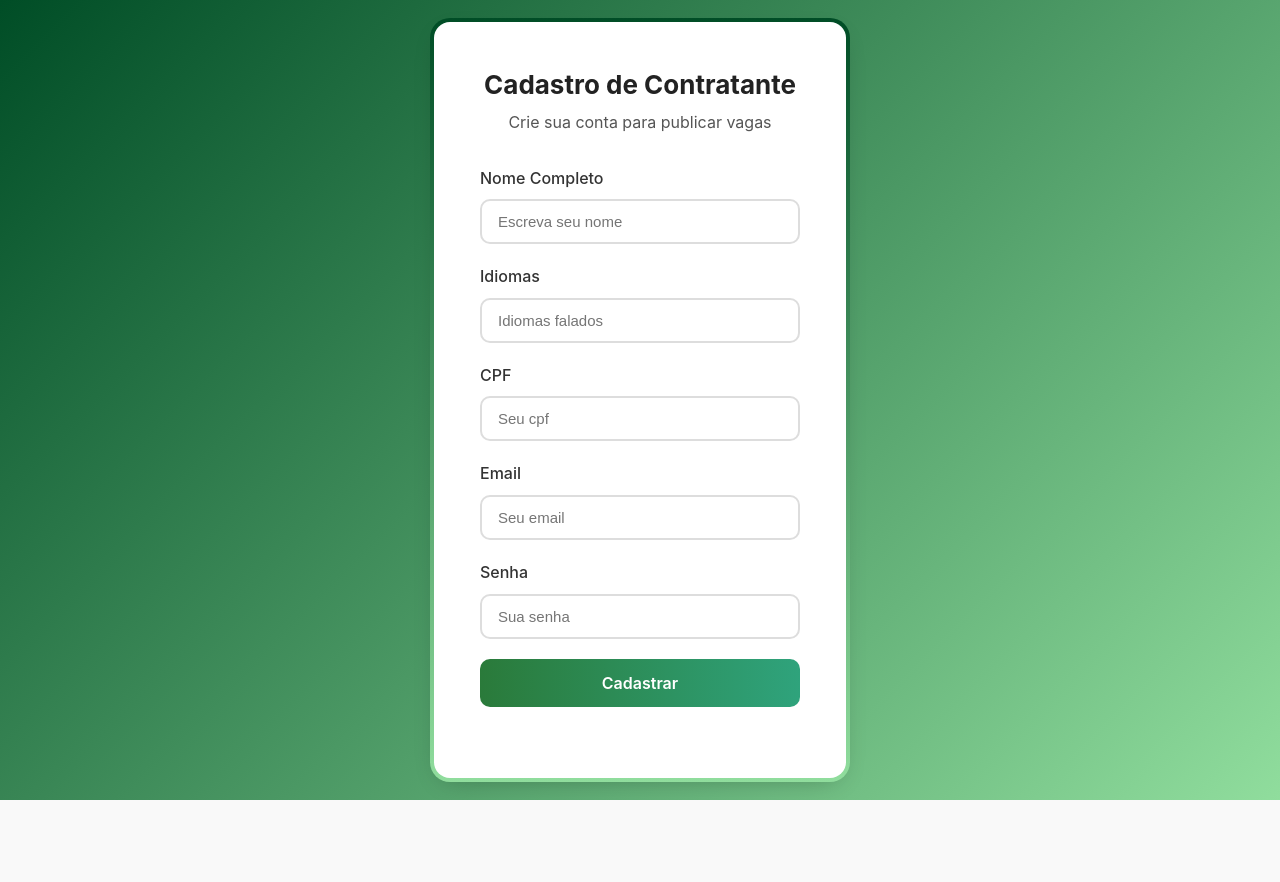
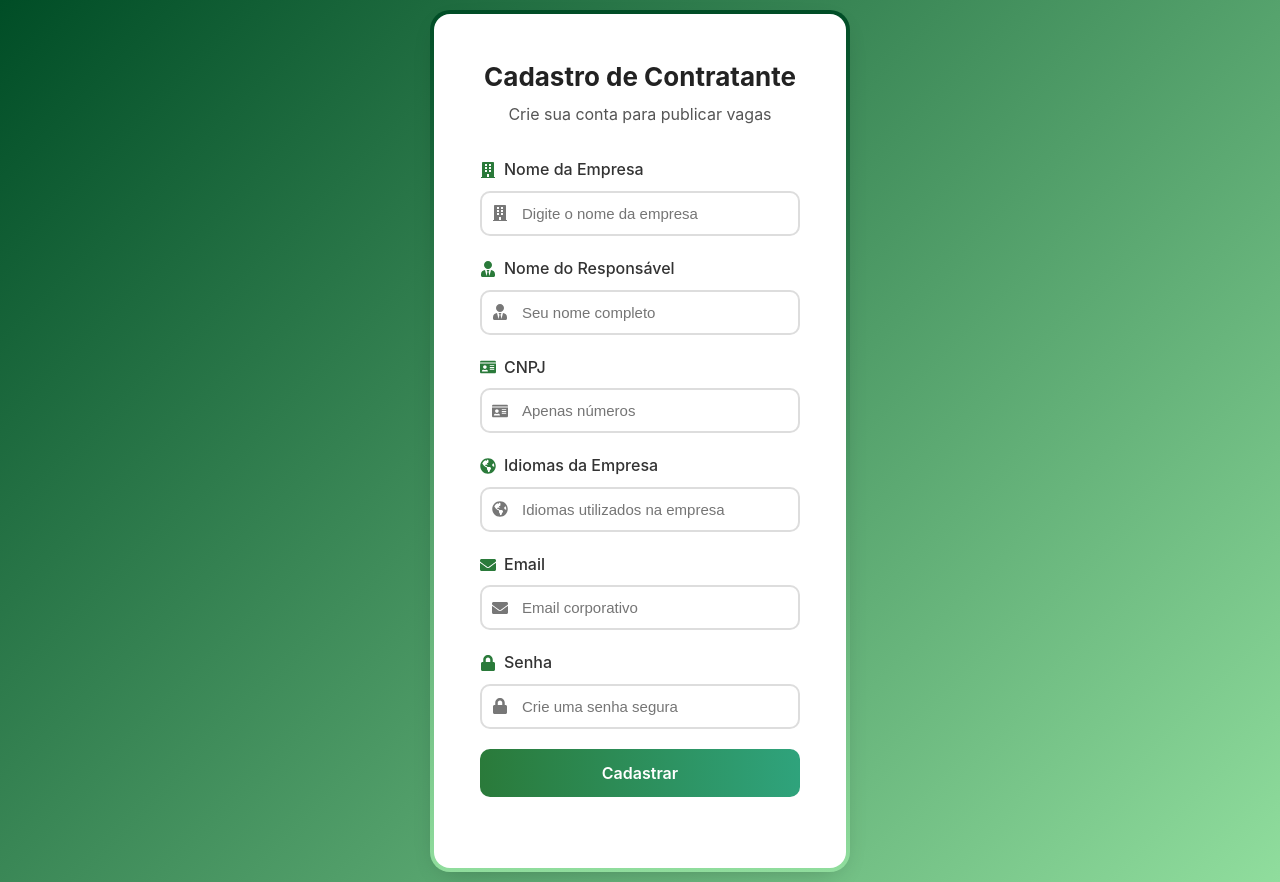
Before and after one commit to MatheusEnSR/FreelaWay, a React (Vite) app in the folder frontend/: page /cadastroc in a window 1280 px wide. Before the commit the page ends 800 px from the top, so only its background shows below. Built offline with nearby package versions, Linux system fonts and the light colour scheme.

Commit message:
adicionando icones nas paginas de login e cadastro

```diff
--- a/frontend/src/Pages/Cadastro/cadaplicante.jsx
+++ b/frontend/src/Pages/Cadastro/cadaplicante.jsx
@@ -1,5 +1,7 @@
 import React, { useState } from 'react';
 import '../Login/login.css';
+import './cadastro.css';
+import { FaUser, FaLanguage, FaIdCard, FaEnvelope, FaLock } from 'react-icons/fa';
 
 const CadastroAplicante = () => {
   const [formData, setFormData] = useState({
@@ -50,29 +52,88 @@ const CadastroAplicante = () => {
 
         <form onSubmit={handleSubmit} className="login-form">
           <div className="form-group">
-            <label>Nome Completo</label>
-            <input type="text" name="nome" value={formData.nome} onChange={handleChange} placeholder='Escreva seu nome' required />
-
+            <label>
+              <FaUser className="input-icon" /> Nome Completo
+            </label>
+            <div className="input-with-icon">
+              <FaUser className="input-icon-inside" />
+              <input
+                type="text"
+                name="nome"
+                value={formData.nome}
+                onChange={handleChange}
+                placeholder='Digite seu nome completo'
+                required
+              />
+            </div>
           </div>
 
           <div className="form-group">
-            <label>Idiomas</label>
-            <input type="text" name="idioma" value={formData.nome} onChange={handleChange} placeholder='Idiomas falados' required />
+            <label>
+              <FaLanguage className="input-icon" /> Idiomas
+            </label>
+            <div className="input-with-icon">
+              <FaLanguage className="input-icon-inside" />
+              <input
+                type="text"
+                name="idioma"
+                value={formData.idioma}
+                onChange={handleChange}
+                placeholder='Ex: Português, Inglês, Espanhol'
+                required
+              />
+            </div>
           </div>
 
           <div className="form-group">
-            <label>CPF</label>
-            <input type="text" name="cpf" value={formData.cpf} onChange={handleChange} placeholder='Seu cpf' required />
+            <label>
+              <FaIdCard className="input-icon" /> CPF
+            </label>
+            <div className="input-with-icon">
+              <FaIdCard className="input-icon-inside" />
+              <input
+                type="text"
+                name="cpf"
+                value={formData.cpf}
+                onChange={handleChange}
+                placeholder='Apenas números'
+                required
+              />
+            </div>
           </div>
 
           <div className="form-group">
-            <label>Email</label>
-            <input type="email" name="email" value={formData.email} onChange={handleChange} placeholder='Seu email' required />
+            <label>
+              <FaEnvelope className="input-icon" /> Email
+            </label>
+            <div className="input-with-icon">
+              <FaEnvelope className="input-icon-inside" />
+              <input
+                type="email"
+                name="email"
+                value={formData.email}
+                onChange={handleChange}
+                placeholder='seu@email.com'
+                required
+              />
+            </div>
           </div>
 
           <div className="form-group">
-            <label>Senha</label>
-            <input type="password" name="senha" value={formData.senha} onChange={handleChange} placeholder='Sua senha' required />
+            <label>
+              <FaLock className="input-icon" /> Senha
+            </label>
+            <div className="input-with-icon">
+              <FaLock className="input-icon-inside" />
+              <input
+                type="password"
+                name="senha"
+                value={formData.senha}
+                onChange={handleChange}
+                placeholder='Crie uma senha segura'
+                required
+              />
+            </div>
           </div>
 
           <button type="submit" className="login-button" disabled={isLoading}>
--- /dev/null
+++ b/frontend/src/Pages/Cadastro/cadastro.css
@@ -0,0 +1,48 @@
+/* Estilos para os ícones dos formulários */
+.form-group {
+  margin-bottom: 20px;
+}
+
+.form-group label {
+  display: flex;
+  align-items: center;
+  margin-bottom: 8px;
+  color: #333;
+  font-weight: 500;
+  gap: 8px;
+}
+
+.input-icon {
+  color: #2A7A3A;
+  font-size: 16px;
+}
+
+.input-with-icon {
+  position: relative;
+  display: flex;
+  align-items: center;
+}
+
+.input-icon-inside {
+  position: absolute;
+  left: 12px;
+  color: #777;
+  font-size: 16px;
+}
+
+.input-with-icon input {
+  padding-left: 40px !important;
+  width: 100%;
+  padding: 12px 16px;
+  border: 2px solid #ddd;
+  border-radius: 10px;
+  font-size: 15px;
+  transition: all 0.3s ease;
+  box-sizing: border-box;
+}
+
+.input-with-icon input:focus {
+  outline: none;
+  border-color: #00c853;
+  box-shadow: 0 0 5px rgba(41, 98, 255, 0.4);
+}
--- a/frontend/src/Pages/Cadastro/cadcontratante.jsx
+++ b/frontend/src/Pages/Cadastro/cadcontratante.jsx
@@ -1,12 +1,16 @@
 import React, { useState } from 'react';
 import '../Login/login.css';
+import './cadastro.css';
+import { FaBuilding, FaUserTie, FaIdCard, FaEnvelope, FaLock, FaGlobeAmericas } from 'react-icons/fa';
 
 const CadastroContratante = () => {
   const [formData, setFormData] = useState({
     nomeEmpresa: '',
+    nomeResponsavel: '',
     cnpj: '',
     email: '',
     senha: '',
+    idiomas: ''
   });
   const [isLoading, setIsLoading] = useState(false);
 
@@ -31,7 +35,7 @@ const CadastroContratante = () => {
       if (!response.ok) throw new Error(data.message || 'Erro no cadastro');
 
       alert('Cadastro de contratante realizado com sucesso!');
-      setFormData({ nome: '', cnpj: '', email: '', senha: '' });
+      setFormData({ nomeEmpresa: '', nomeResponsavel: '', cnpj: '', email: '', senha: '', idiomas: '' });
 
     } catch (error) {
       alert(error.message);
@@ -50,29 +54,105 @@ const CadastroContratante = () => {
 
         <form onSubmit={handleSubmit} className="login-form">
           <div className="form-group">
-            <label>Nome Completo</label>
-            <input type="text" name="nome" value={formData.nome} onChange={handleChange} placeholder='Escreva seu nome' required />
-
+            <label>
+              <FaBuilding className="input-icon" /> Nome da Empresa
+            </label>
+            <div className="input-with-icon">
+              <FaBuilding className="input-icon-inside" />
+              <input
+                type="text"
+                name="nomeEmpresa"
+                value={formData.nomeEmpresa}
+                onChange={handleChange}
+                placeholder='Digite o nome da empresa'
+                required
+              />
+            </div>
           </div>
 
           <div className="form-group">
-            <label>Idiomas</label>
-            <input type="text" name="idioma" value={formData.nome} onChange={handleChange} placeholder='Idiomas falados' required />
+            <label>
+              <FaUserTie className="input-icon" /> Nome do Responsável
+            </label>
+            <div className="input-with-icon">
+              <FaUserTie className="input-icon-inside" />
+              <input
+                type="text"
+                name="nomeResponsavel"
+                value={formData.nomeResponsavel}
+                onChange={handleChange}
+                placeholder='Seu nome completo'
+                required
+              />
+            </div>
           </div>
 
           <div className="form-group">
-            <label>CPF</label>
-            <input type="text" name="cpf" value={formData.cpf} onChange={handleChange} placeholder='Seu cpf' required />
+            <label>
+              <FaIdCard className="input-icon" /> CNPJ
+            </label>
+            <div className="input-with-icon">
+              <FaIdCard className="input-icon-inside" />
+              <input
+                type="text"
+                name="cnpj"
+                value={formData.cnpj}
+                onChange={handleChange}
+                placeholder='Apenas números'
+                required
+              />
+            </div>
           </div>
 
           <div className="form-group">
-            <label>Email</label>
-            <input type="email" name="email" value={formData.email} onChange={handleChange} placeholder='Seu email' required />
+            <label>
+              <FaGlobeAmericas className="input-icon" /> Idiomas da Empresa
+            </label>
+            <div className="input-with-icon">
+              <FaGlobeAmericas className="input-icon-inside" />
+              <input
+                type="text"
+                name="idiomas"
+                value={formData.idiomas}
+                onChange={handleChange}
+                placeholder='Idiomas utilizados na empresa'
+                required
+              />
+            </div>
           </div>
 
           <div className="form-group">
-            <label>Senha</label>
-            <input type="password" name="senha" value={formData.senha} onChange={handleChange} placeholder='Sua senha' required />
+            <label>
+              <FaEnvelope className="input-icon" /> Email
+            </label>
+            <div className="input-with-icon">
+              <FaEnvelope className="input-icon-inside" />
+              <input
+                type="email"
+                name="email"
+                value={formData.email}
+                onChange={handleChange}
+                placeholder='Email corporativo'
+                required
+              />
+            </div>
+          </div>
+
+          <div className="form-group">
+            <label>
+              <FaLock className="input-icon" /> Senha
+            </label>
+            <div className="input-with-icon">
+              <FaLock className="input-icon-inside" />
+              <input
+                type="password"
+                name="senha"
+                value={formData.senha}
+                onChange={handleChange}
+                placeholder='Crie uma senha segura'
+                required
+              />
+            </div>
           </div>
 
           <button type="submit" className="login-button" disabled={isLoading}>
--- a/frontend/src/Pages/Login/login.css
+++ b/frontend/src/Pages/Login/login.css
@@ -62,10 +62,34 @@
 }
 
 .form-group label {
-  display: block;
+  display: flex;
+  align-items: center;
   margin-bottom: 8px;
   color: #333;
   font-weight: 500;
+  gap: 8px;
+}
+
+.input-icon {
+  color: #2A7A3A;
+  font-size: 16px;
+}
+
+.input-with-icon {
+  position: relative;
+  display: flex;
+  align-items: center;
+}
+
+.input-icon-inside {
+  position: absolute;
+  left: 12px;
+  color: #777;
+  font-size: 16px;
+}
+
+.input-with-icon input {
+  padding-left: 40px !important;
 }
 
 .form-group input {
--- a/frontend/src/Pages/Login/login.jsx
+++ b/frontend/src/Pages/Login/login.jsx
@@ -1,6 +1,7 @@
 import React, { useState } from 'react';
 import './Login.css';
-import { Link} from "react-router-dom";
+import { Link } from "react-router-dom";
+import { FaEnvelope, FaLock, FaUser, FaIdCard, FaBriefcase } from 'react-icons/fa';
 
 
 const LoginPage = () => {
@@ -83,7 +84,11 @@ const LoginPage = () => {
 
         <form onSubmit={handleSubmit} className="login-form">
           <div className="form-group">
-            <label htmlFor="email">Email</label>
+            <label htmlFor="email">
+              <FaEnvelope className="input-icon" /> Email
+            </label>
+            <div className="input-with-icon">
+              <FaEnvelope className="input-icon-inside" />
               <input
                 type="email"
                 id="email"
@@ -94,11 +99,16 @@ const LoginPage = () => {
                 placeholder="Digite seu email"
                 disabled={isLoading}
               />
+            </div>
             {errors.email && <span className="error-message">{errors.email}</span>}
           </div>
 
           <div className="form-group">
-            <label htmlFor="password">Senha</label>
+            <label htmlFor="password">
+              <FaLock className="input-icon" /> Senha
+            </label>
+            <div className="input-with-icon">
+              <FaLock className="input-icon-inside" />
               <input
               type="password"
               id="password"
@@ -109,6 +119,7 @@ const LoginPage = () => {
               placeholder="Digite sua senha"
               disabled={isLoading}
             />
+            </div>
             {errors.password && <span className="error-message">{errors.password}</span>}
           </div>
 
```
Also changed, not shown: frontend/src/Pages/Cadastro/cad.css (deleted). Lines whose indentation alone changed are shown as unchanged.
